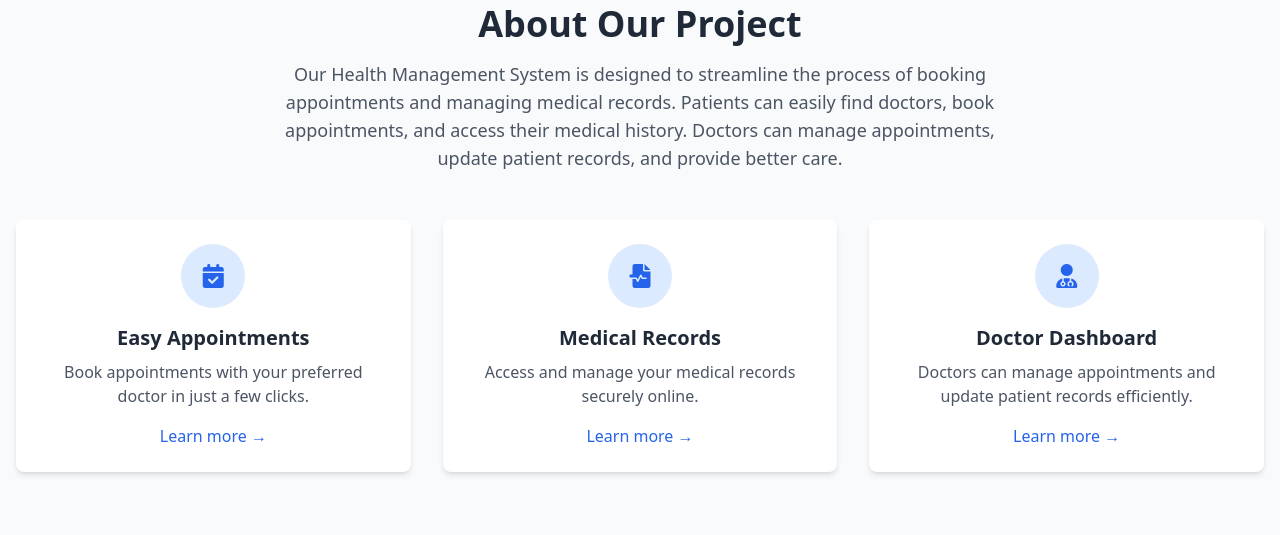
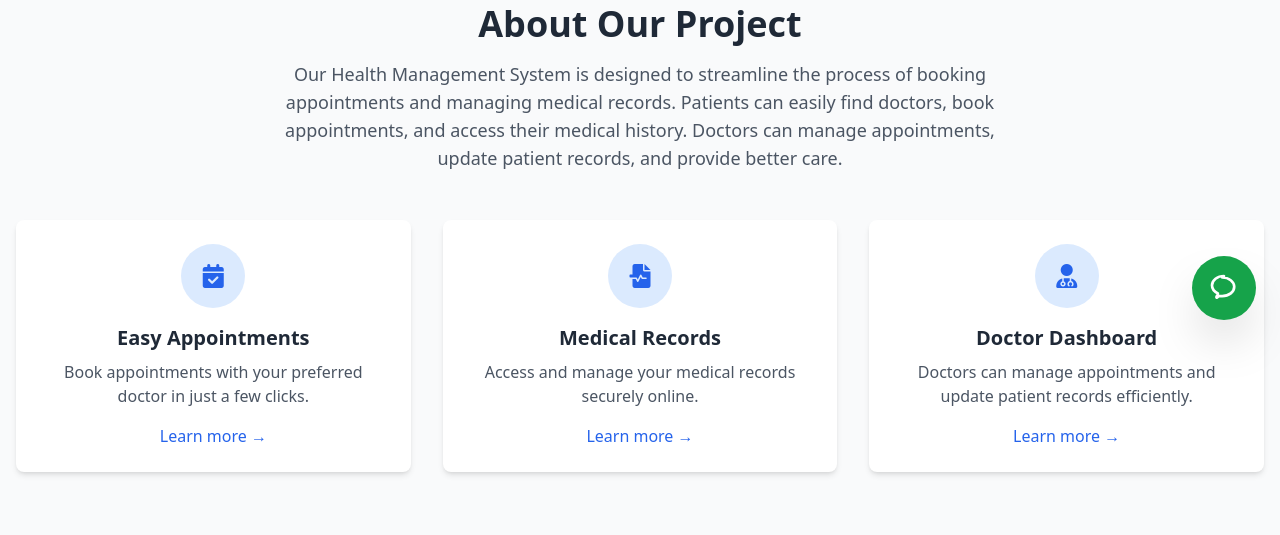
Before and after one commit to Aayush7g/Health-Management-System, a Flask app: page / in a window 1280 px wide. Shown: the part 448-983 px from the top of the page. Run offline with Flask 3, Linux system fonts and the light colour scheme; some libraries are stand-ins or nearby versions.

Commit message:
updated site

```diff
--- a/templates/home.html
+++ b/templates/home.html
@@ -21,6 +21,16 @@
             </div>
         </div>
     </nav>
+
+    <a href="http://192.168.1.5:8501" target="_blank"
+   class="fixed bottom-6 right-6 flex items-center justify-center w-16 h-16 rounded-full bg-green-600 text-white shadow-2xl hover:bg-green-700 transition duration-300 animate-bounce">
+    <svg xmlns="http://www.w3.org/2000/svg" fill="none" viewBox="0 0 24 24" stroke-width="2" stroke="currentColor" class="w-8 h-8">
+        <path stroke-linecap="round" stroke-linejoin="round" d="M12 3c-4.97 0-9 3.134-9 7 0 2.616 1.79 4.886 4.42 6.072-.171.74-.778 2.005-1.08 2.592-.16.31.154.623.462.45.525-.288 1.348-.79 1.903-1.15.64.092 1.302.136 1.976.136 4.97 0 9-3.134 9-7s-4.03-7-9-7z"></path>
+    </svg>
+</a>
+
+
+
 
     <!-- Hero Section -->
     <div class="bg-gradient-to-r from-blue-500 to-indigo-200 text-white text-white py-20">
```
